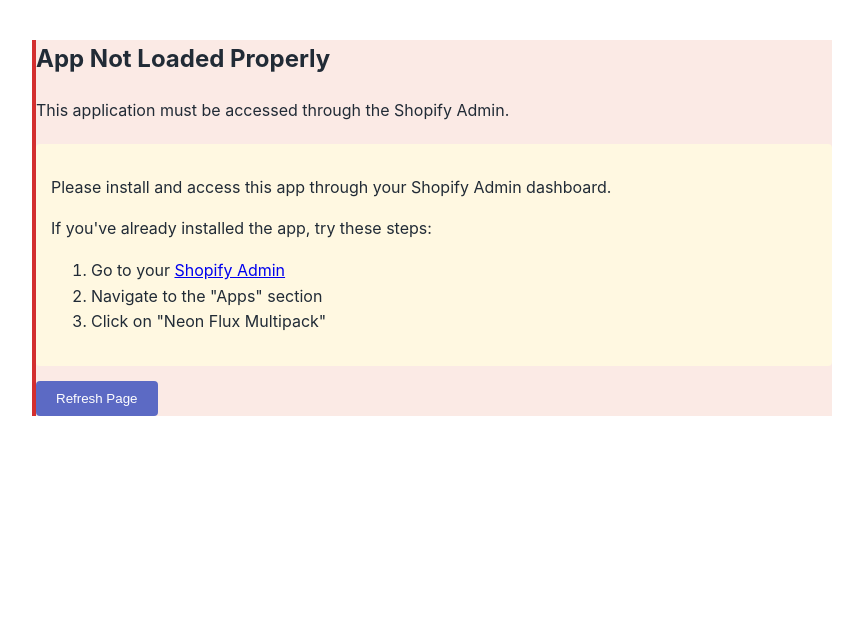
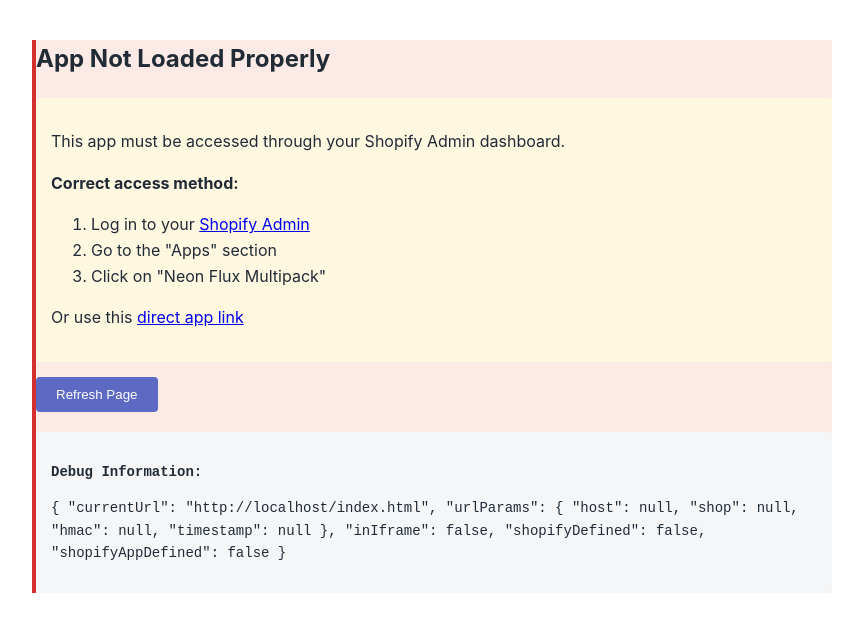
Before and after one commit to RomeoAsis2023/neonflux_multipack_bundle_app, a plain HTML site: page index.html in a window 1280 px wide. Shown: the whole page, without its empty margins (208-1071 px from the left). Drawn offline with Linux system fonts and the light colour scheme.

Commit message:
Update index.html

```diff
--- a/index.html
+++ b/index.html
@@ -39,6 +39,14 @@
             background: #fff8e1;
             border-radius: 4px;
         }
+        .debug-info {
+            font-family: monospace;
+            background: #f4f6f8;
+            padding: 15px;
+            border-radius: 4px;
+            margin-top: 20px;
+            font-size: 14px;
+        }
     </style>
 </head>
 <body>
@@ -50,34 +58,35 @@
 
         <div id="wrong-context" class="error-card" style="display: none;">
             <h2>App Not Loaded Properly</h2>
-            <p>This application must be accessed through the Shopify Admin.</p>
-
             <div id="redirect-info">
-                <p>Please install and access this app through your Shopify Admin dashboard.</p>
-                <p>If you've already installed the app, try these steps:</p>
+                <p>This app must be accessed through your Shopify Admin dashboard.</p>
+                <p><strong>Correct access method:</strong></p>
                 <ol>
-                    <li>Go to your <a href="#" id="admin-link">Shopify Admin</a></li>
-                    <li>Navigate to the "Apps" section</li>
+                    <li>Log in to your <a id="admin-link" href="#">Shopify Admin</a></li>
+                    <li>Go to the "Apps" section</li>
                     <li>Click on "Neon Flux Multipack"</li>
                 </ol>
+                <p>Or use this <a id="direct-link" href="#">direct app link</a></p>
             </div>
-
             <button id="refresh-button">Refresh Page</button>
+            <div class="debug-info">
+                <p><strong>Debug Information:</strong></p>
+                <p id="debug-output"></p>
+            </div>
         </div>
 
         <div id="app-content" style="display: none;">
             <!-- App content will be loaded here -->
-			My App Content here
+			My App Here...
         </div>
     </div>
 
     <script>
-        // Configuration - UPDATE THESE VALUES
+        // Configuration - MUST UPDATE THESE
         const CONFIG = {
             shopDomain: 'neon-flux-test.myshopify.com',
             apiKey: 'a990be1d4450f032a55916c366ee38c2',
-            // Get this from your Shopify Partner Dashboard > App Setup > App URL
-            appHandle: 'neonflux_bundle_app' // e.g. 'neon-flux-multipack'
+            appHandle: 'neonflux_bundle_app' // From your app URL
         };
 
         // DOM Elements
@@ -86,48 +95,77 @@
             wrongContext: document.getElementById('wrong-context'),
             appContent: document.getElementById('app-content'),
             refreshButton: document.getElementById('refresh-button'),
-            adminLink: document.getElementById('admin-link')
+            adminLink: document.getElementById('admin-link'),
+            directLink: document.getElementById('direct-link'),
+            debugOutput: document.getElementById('debug-output')
         };
 
-        // Set admin link
+        // Set admin links
         elements.adminLink.href = `https://${CONFIG.shopDomain}/admin`;
+        elements.directLink.href = getCorrectAppUrl();
 
-        // Check if we're in the correct context
-        function isInShopifyAdmin() {
-            // Check URL parameters first
+        // Debug output
+        function logDebugInfo() {
             const urlParams = new URLSearchParams(window.location.search);
-            if (urlParams.has('host') && urlParams.has('shop')) {
-                return true;
-            }
-
-            // Check if we're in an iframe
-            try {
-                return window.self !== window.top &&
-                      /admin\.shopify\.com/.test(window.parent.location.hostname);
-            } catch (e) {
-                // Cross-origin error means we're likely in Shopify admin
-                return true;
-            }
+            const debugInfo = {
+                currentUrl: window.location.href,
+                urlParams: {
+                    host: urlParams.get('host'),
+                    shop: urlParams.get('shop'),
+                    hmac: urlParams.get('hmac'),
+                    timestamp: urlParams.get('timestamp')
+                },
+                inIframe: window.self !== window.top,
+                shopifyDefined: typeof Shopify !== 'undefined',
+                shopifyAppDefined: typeof ShopifyApp !== 'undefined'
+            };
+            elements.debugOutput.textContent = JSON.stringify(debugInfo, null, 2);
         }
 
-        // Get the correct app URL
-        function getAppAdminUrl() {
-            // Get from URL parameters if available
+        // Get the properly encoded app URL
+        function getCorrectAppUrl() {
             const urlParams = new URLSearchParams(window.location.search);
             const host = urlParams.get('host');
 
             if (host) {
-                return `https://${host}/apps/${CONFIG.appHandle}`;
+                // Decode the base64 host parameter
+                try {
+                    const decodedHost = atob(host.replace(/-/g, '+').replace(/_/g, '/'));
+                    return `https://${decodedHost}/apps/${CONFIG.appHandle}`;
+                } catch (e) {
+                    console.error('Error decoding host parameter:', e);
+                }
             }
 
             // Fallback to standard URL structure
             return `https://${CONFIG.shopDomain}/admin/apps/${CONFIG.appHandle}`;
         }
 
+        // Check if we're in the correct context
+        function isInShopifyContext() {
+            const urlParams = new URLSearchParams(window.location.search);
+
+            // Must have these parameters to be valid
+            if (!urlParams.has('host') || !urlParams.has('shop')) {
+                return false;
+            }
+
+            // Verify the host parameter is properly encoded
+            try {
+                const host = urlParams.get('host');
+                atob(host.replace(/-/g, '+').replace(/_/g, '/'));
+                return true;
+            } catch (e) {
+                return false;
+            }
+        }
+
         // Main initialization function
         async function initializeApp() {
+            logDebugInfo();
+
             // First verify we're in the correct context
-            if (!isInShopifyAdmin()) {
+            if (!isInShopifyContext()) {
                 elements.loading.style.display = 'none';
                 elements.wrongContext.style.display = 'block';
                 return;
@@ -137,10 +175,14 @@
             try {
                 await loadShopifySDK();
 
+                // Get the shop origin from URL parameters
+                const urlParams = new URLSearchParams(window.location.search);
+                const shop = urlParams.get('shop');
+
                 // Initialize Shopify App
                 Shopify.init({
                     apiKey: CONFIG.apiKey,
-                    shopOrigin: `https://${CONFIG.shopDomain}`
+                    shopOrigin: `https://${shop}`
                 });
 
                 // Wait for ready state
@@ -165,7 +207,6 @@
                         ShopifyApp.getShopifySession(resolve);
                     });
 
-                    // Your app logic here
                     elements.appContent.innerHTML = `
                         <div class="status-card">
                             <h1>Welcome to Neon Flux Multipack</h1>
@@ -189,7 +230,7 @@
                 elements.wrongContext.innerHTML += `
                     <div style="margin-top: 20px; padding: 15px; background: white; border-radius: 4px;">
                         <p><strong>Error:</strong> ${error.message}</p>
-                        <p>Try accessing the app through <a href="${getAppAdminUrl()}">this direct link</a></p>
+                        <p>Try accessing the app through <a href="${getCorrectAppUrl()}">this direct link</a></p>
                     </div>
                 `;
             }
```
